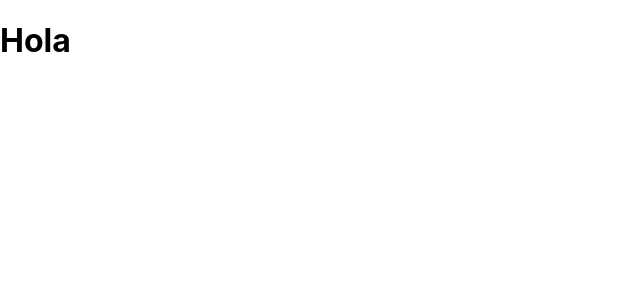
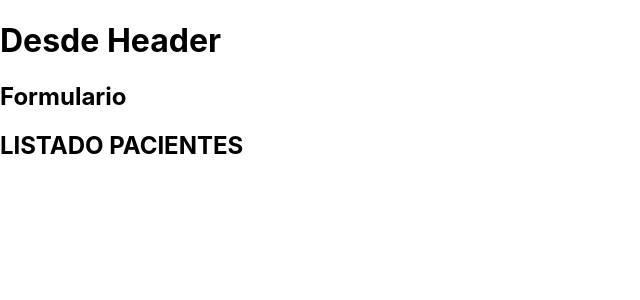
Before and after one commit to elecalderon1501/Patient-Portal, a React (Vite) app: page / in a window 1280 px wide. Shown: the top 300 px of the page, without its empty margins (0-640 px from the left). Built offline with nearby package versions, Linux system fonts and the light colour scheme.

Commit message:
Form, Header and List Creates

```diff
--- a/src/App.jsx
+++ b/src/App.jsx
@@ -1,8 +1,15 @@
+import Header from "./components/Header";
+import Formulario from "./components/Formulario";
+import ListadoPacientes from "./components/ListadoPacientes";
+
 function App() {
   return (
-    <div className="App">
-      <h1>Hola</h1>
-    </div>
+    <>
+    <Header/>
+    <Formulario/>
+    <ListadoPacientes/>
+    </>
+
   )
 }
 
--- /dev/null
+++ b/src/components/Formulario.jsx
@@ -0,0 +1,11 @@
+import React from 'react'
+
+const Formulario = () => {
+  return (
+    <div>
+      <h2>Formulario</h2>
+    </div>
+  )
+}
+
+export default Formulario
--- /dev/null
+++ b/src/components/Header.jsx
@@ -0,0 +1,9 @@
+function Header() {
+  return (
+    <>
+      <h1>Desde Header</h1>
+    </>
+  )
+}
+
+export default Header
--- /dev/null
+++ b/src/components/ListadoPacientes.jsx
@@ -0,0 +1,11 @@
+import React from 'react'
+
+const ListadoPacientes = () => {
+  return (
+    <div>
+      <h2>LISTADO PACIENTES</h2>
+    </div>
+  )
+}
+
+export default ListadoPacientes
```
